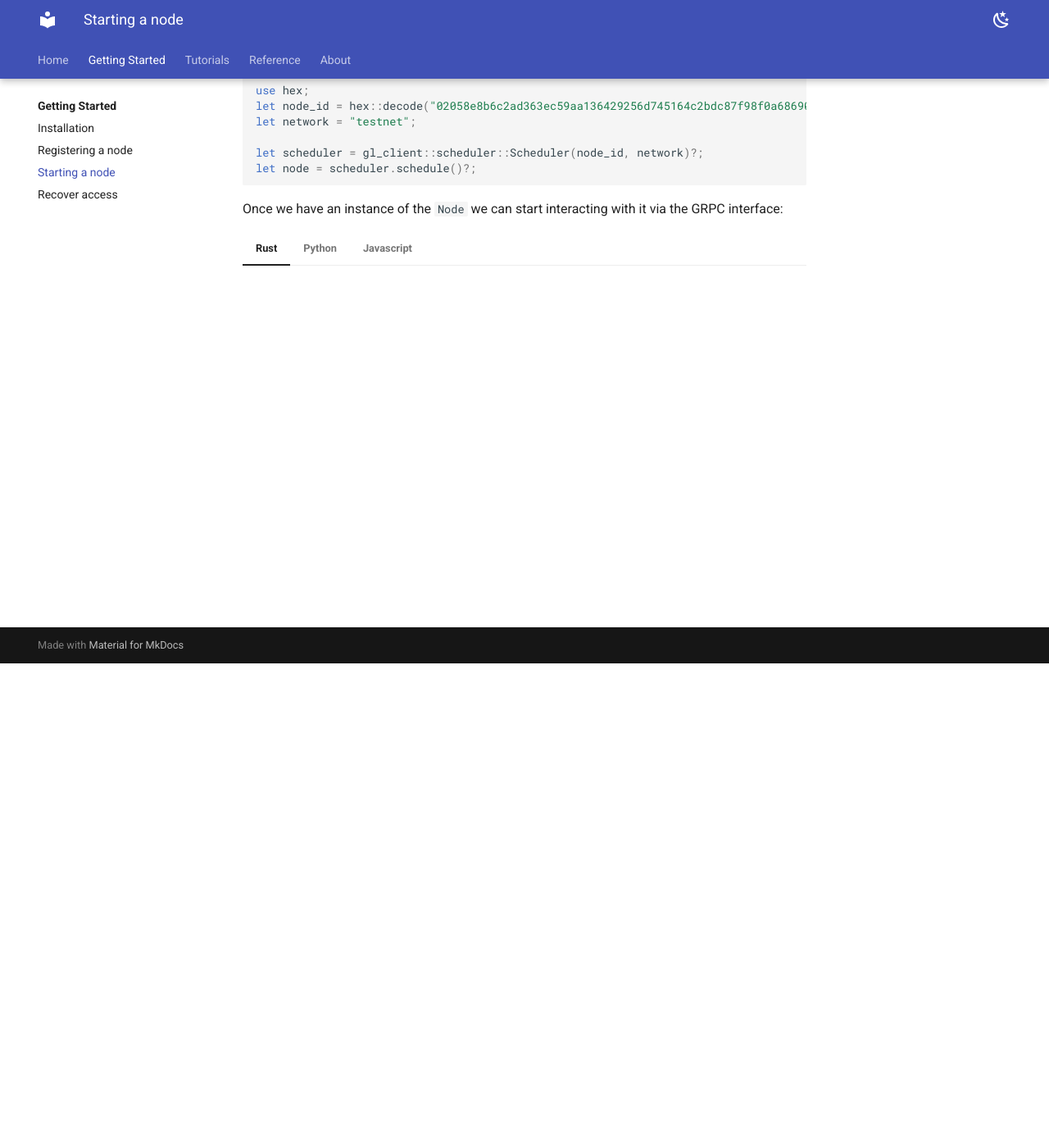
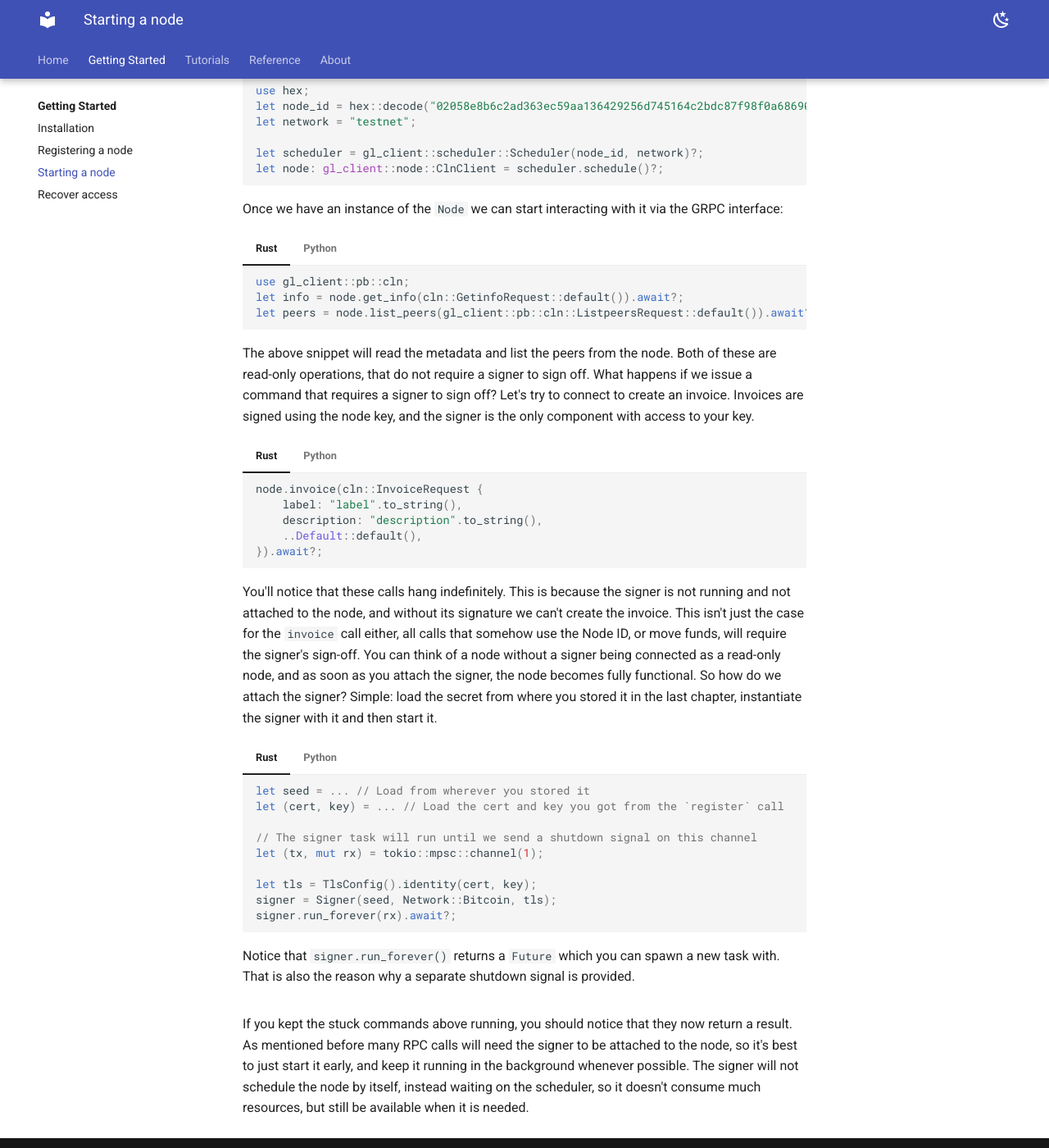
Before and after one commit to Blockstream/greenlight, an MkDocs documentation site: the page built from docs/src/getting-started/schedule.md, in a window 1280 px wide and 1400 px high, scrolled down 591 px. Shown: the whole window at 82% size. Built offline with MkDocs 1.6.1 and Material for MkDocs 9.7.7, drawn with Linux system fonts in a browser that asks for light colours.

Commit message:
docs: Actually show how we can interact with the node
Also introduces the notion of read-only and read-write mode, differentiated by
presence of a signer.

````diff
--- a/docs/src/getting-started/schedule.md
+++ b/docs/src/getting-started/schedule.md
@@ -31,7 +31,7 @@ Greenlight infrastructure:
 	let network = "testnet";
 
 	let scheduler = gl_client::scheduler::Scheduler(node_id, network)?;
-	let node = scheduler.schedule()?;
+	let node: gl_client::node::ClnClient = scheduler.schedule()?;
 	```
 
 === "Python"
@@ -46,14 +46,87 @@ Greenlight infrastructure:
 	node = scheduler.node()
 	```
 
-=== "Javascript"
-	<!-- TODO -->
-
 Once we have an instance of the `Node` we can start interacting with it via the GRPC interface:
 
 === "Rust"
-	<!-- TODO -->
+    ```rust
+    use gl_client::pb::cln;
+	let info = node.get_info(cln::GetinfoRequest::default()).await?;
+	let peers = node.list_peers(gl_client::pb::cln::ListpeersRequest::default()).await?;
+	```
 === "Python"
-	<!-- TODO -->
-=== "Javascript"
-	<!-- TODO -->
+	```python
+	info = node.get_into()
+	peers = node.list_peers()
+	```
+
+The above snippet will read the metadata and list the peers from the
+node. Both of these are read-only operations, that do not require a
+signer to sign off. What happens if we issue a command that requires a
+signer to sign off? Let's try to connect to create an
+invoice. Invoices are signed using the node key, and the signer is the
+only component with access to your key.
+
+=== "Rust"
+	```rust
+    node.invoice(cln::InvoiceRequest {
+	    label: "label".to_string(),
+		description: "description".to_string(),
+		..Default::default(),
+	}).await?;
+	```
+
+=== "Python"
+	```python
+	from glclient import clnpb
+	node.invoice(
+	    amount_msat=clnpb.AmountOrAny(any=True),
+		label="label",
+		description="description",
+	)
+	```
+
+You'll notice that these calls hang indefinitely. This is because the
+signer is not running and not attached to the node, and without its
+signature we can't create the invoice. This isn't just the case for
+the `invoice` call either, all calls that somehow use the Node ID, or
+move funds, will require the signer's sign-off. You can think of a
+node without a signer being connected as a read-only node, and as soon
+as you attach the signer, the node becomes fully functional. So how do
+we attach the signer? Simple: load the secret from where you stored it
+in the last chapter, instantiate the signer with it and then start it.
+
+=== "Rust"
+	```rust
+	let seed = ... // Load from wherever you stored it
+	let (cert, key) = ... // Load the cert and key you got from the `register` call
+
+	// The signer task will run until we send a shutdown signal on this channel
+	let (tx, mut rx) = tokio::mpsc::channel(1);
+
+	let tls = TlsConfig().identity(cert, key);
+	signer = Signer(seed, Network::Bitcoin, tls);
+	signer.run_forever(rx).await?;
+	```
+
+	Notice that `signer.run_forever()` returns a `Future` which you can spawn a
+	new task with. That is also the reason why a separate shutdown signal is
+	provided.
+
+=== "Python"
+	```python
+	seed = ... # Load from wherever you stored it
+	cert, key = ... // Load the cert and key you got from the `register` call
+
+	tls = TlsConfig().with_identity(res.device_cert, res.device_key)
+	signer = Signer::new(secret, Network::Bitcoin, tls)
+	signer.run_in_thread()
+	```
+
+If you kept the stuck commands above running, you should notice that
+they now return a result. As mentioned before many RPC calls will need
+the signer to be attached to the node, so it's best to just start it
+early, and keep it running in the background whenever possible. The
+signer will not schedule the node by itself, instead waiting on the
+scheduler, so it doesn't consume much resources, but still be
+available when it is needed.
````
